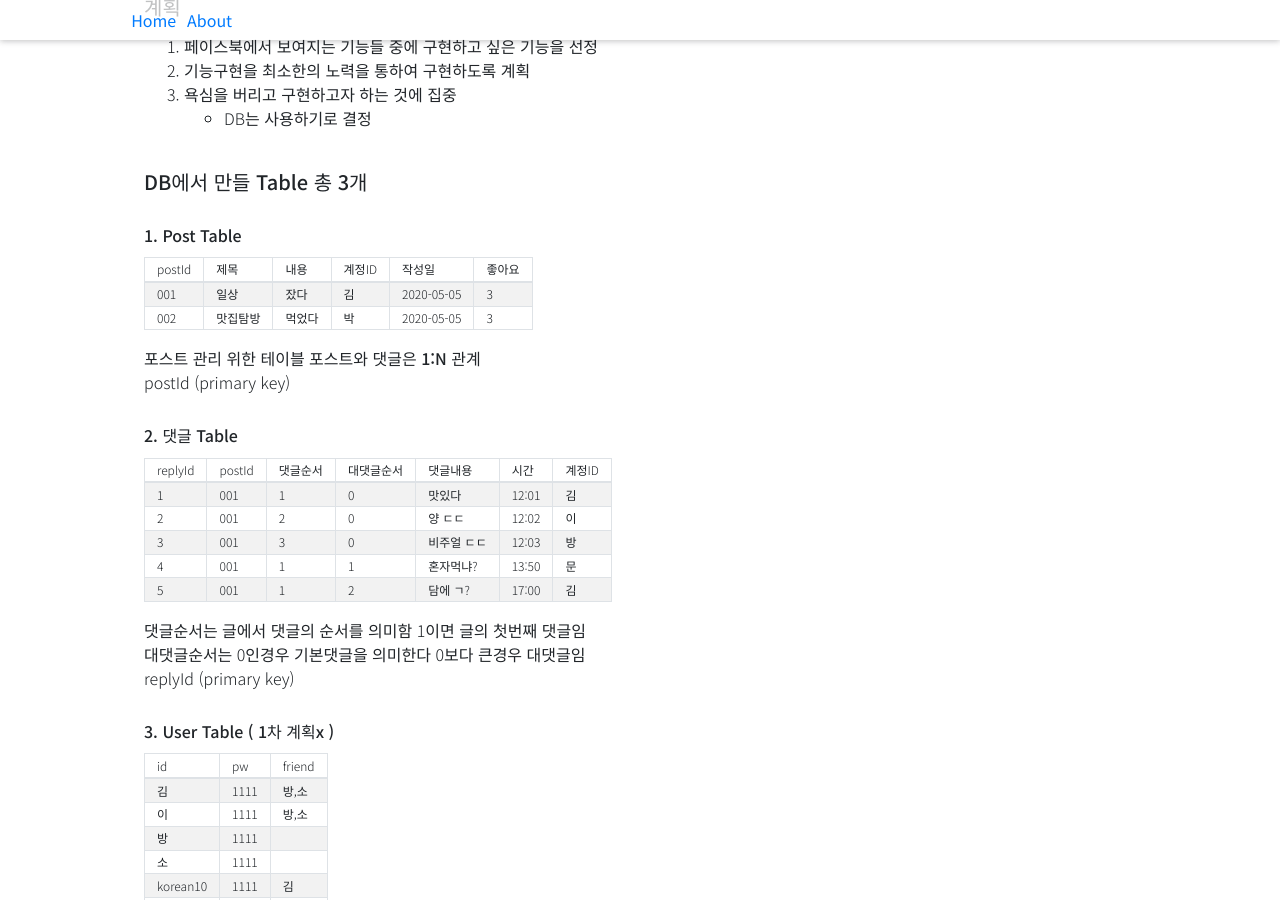
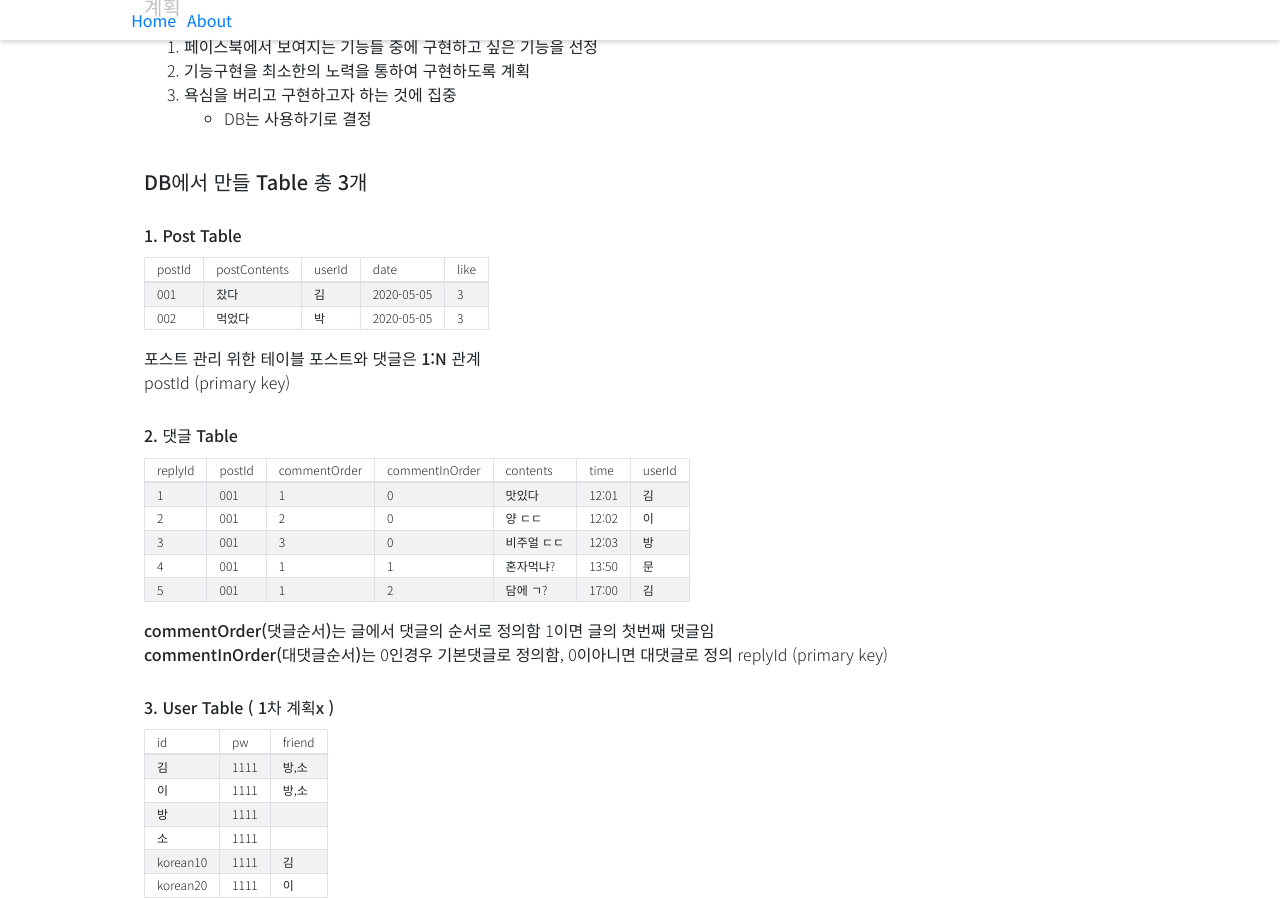
Before and after one commit to waonta/wati2.github.io, a Jekyll site: the page built from _posts/2020-05-05-ufb01.md, in a window 1280 px wide and 900 px high, scrolled down 290 px. Built offline with Jekyll 4.4.1, drawn with Linux system fonts in a browser that asks for light colours; some web fonts are replaced.

Commit message:
DB Table 한글명 > 영문명 변경함

```diff
--- a/_posts/2020-05-05-ufb01.md
+++ b/_posts/2020-05-05-ufb01.md
@@ -20,10 +20,10 @@ editDate: 2020-05-22
 ###### 1. Post Table
 
 {:.table .table-striped .table-bordered .table-sm}
-|postId|제목|내용|계정ID|작성일|좋아요|
-|---|---|---|---|---|---|
-|001|일상|잤다|김|2020-05-05|3|
-|002|맛집탐방|먹었다|박|2020-05-05|3|
+|postId|postContents|userId|date|like|
+|---|---|---|---|---|
+|001|잤다|김|2020-05-05|3|
+|002|먹었다|박|2020-05-05|3|
 
 포스트 관리 위한 테이블
 포스트와 댓글은 **1:N** 관계
@@ -32,7 +32,7 @@ postId (primary key)
 ###### 2. 댓글 Table
 
 {:.table .table-striped .table-bordered .table-sm}
-|replyId|postId|댓글순서|대댓글순서|댓글내용|시간|계정ID|
+|replyId|postId|commentOrder|commentInOrder|contents|time|userId|
 |---|---|---|---|---|---|---|
 |1|001|1 |0|맛있다      | 12:01 | 김 |
 |2|001|2 |0|양 ㄷㄷ     | 12:02 | 이 |
@@ -40,8 +40,8 @@ postId (primary key)
 |4|001|1 |1|혼자먹냐?   | 13:50 | 문 |
 |5|001|1 |2|담에 ㄱ?    | 17:00 | 김 |
 
-**댓글순서**는 글에서 댓글의 순서를 의미함 1이면 글의 첫번째 댓글임
-**대댓글순서**는 0인경우 기본댓글을 의미한다 0보다 큰경우 대댓글임
+**commentOrder(댓글순서)**는 글에서 댓글의 순서로 정의함 1이면 글의 첫번째 댓글임
+**commentInOrder(대댓글순서)**는 0인경우 기본댓글로 정의함, 0이아니면 대댓글로 정의
 replyId (primary key)
 
 ###### 3. User Table ( 1차 계획x )
```
Also changed, not shown: other parts of _posts/2020-05-05-ufb01.md (+1 -1 lines).
